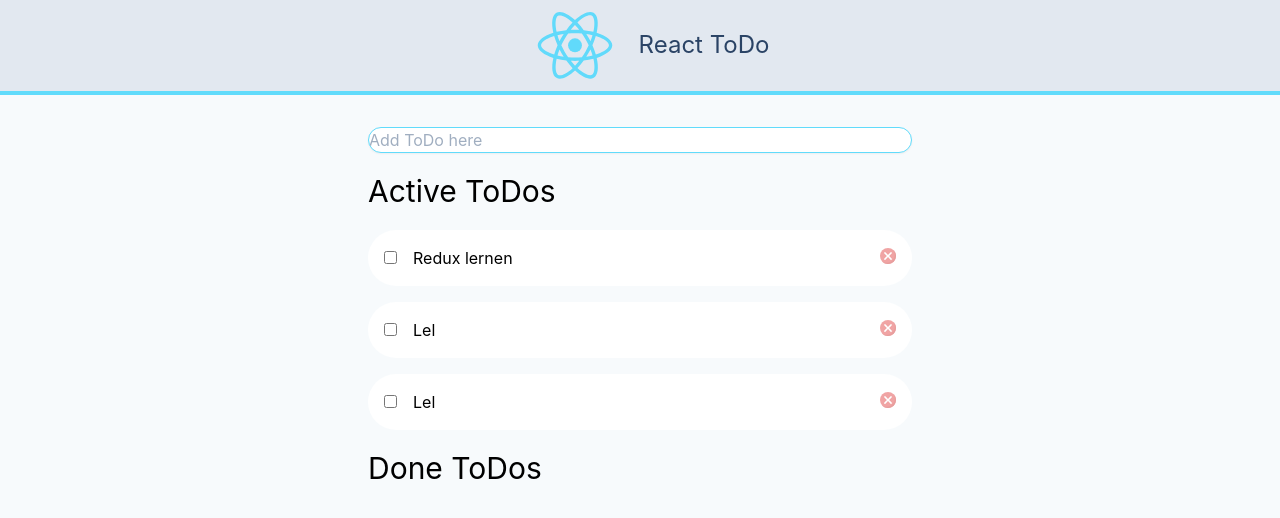
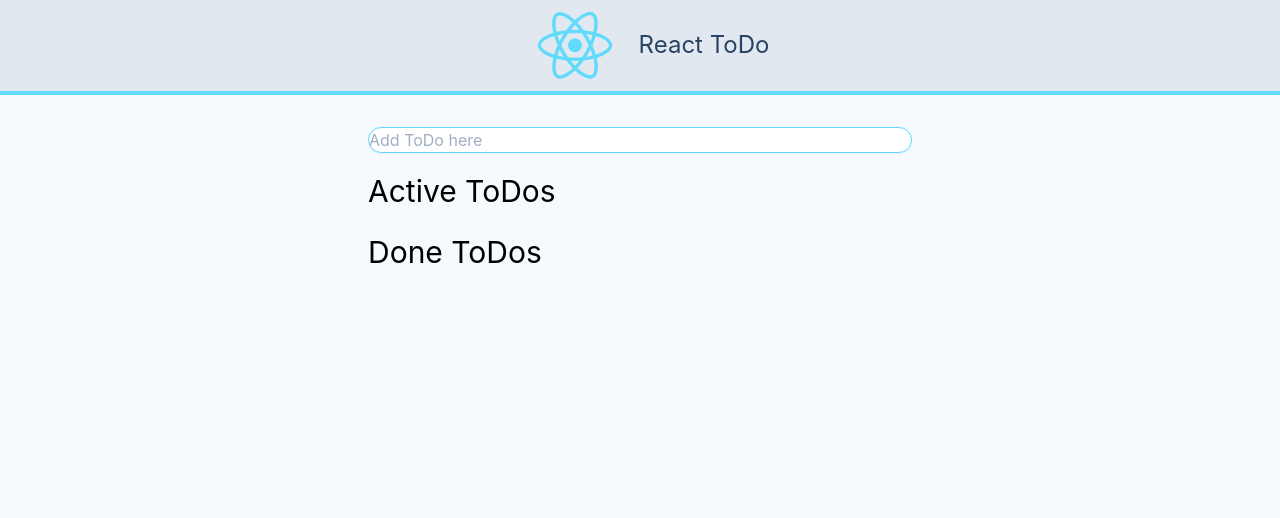
Before and after one commit to BennyDeeDev/react-todo-typescript, a React (Create React App) app: page / in a window 1280 px wide. Shown: the top 518 px of the page. Built offline with nearby package versions, Linux system fonts and the light colour scheme; data requests are answered from the project's data file.

Commit message:
redux poc 🚀

```diff
--- a/db.json
+++ b/db.json
@@ -6,7 +6,7 @@
       "id": 1
     },
     {
-      "title": "Lel",
+      "title": "React Custom Hook schreiben",
       "done": false,
       "id": 2
     },
--- a/package.json
+++ b/package.json
@@ -10,14 +10,17 @@
 		"@types/node": "^12.12.47",
 		"@types/react": "^16.9.41",
 		"@types/react-dom": "^16.9.8",
+		"@types/react-redux": "^7.1.9",
 		"@types/react-router-dom": "^5.1.5",
 		"@types/uuid": "^8.0.0",
 		"axios": "^0.19.2",
 		"json-server": "^0.16.1",
 		"react": "^16.13.1",
 		"react-dom": "^16.13.1",
+		"react-redux": "^7.2.0",
 		"react-router-dom": "^5.2.0",
 		"react-scripts": "3.4.1",
+		"redux": "^4.0.5",
 		"redux-thunk": "^2.3.0",
 		"tailwindcss": "^1.4.6",
 		"typescript": "^3.7.5",
@@ -46,5 +49,8 @@
 			"last 1 firefox version",
 			"last 1 safari version"
 		]
+	},
+	"devDependencies": {
+		"redux-devtools": "^3.5.0"
 	}
 }
--- a/src/App.tsx
+++ b/src/App.jsx
@@ -4,6 +4,7 @@ import ToDoList from "./pages/ToDoList";
 import { Switch, Route } from "react-router-dom";
 import NotFound from "./pages/NotFound";
 import ToDoDetails from "./pages/ToDoDetails";
+import ToDoListContainer from "./containers/ToDoListContainer";
 
 function App() {
 	return (
@@ -13,7 +14,7 @@ function App() {
 			<div className="mx-auto max-w-xl px-4 py-8">
 				<Switch>
 					<Route exact path="/">
-						<ToDoList />
+						<ToDoListContainer />
 					</Route>
 					<Route exact path="/todo/:id">
 						<ToDoDetails />
--- /dev/null
+++ b/src/actions/todo-actions.js
@@ -0,0 +1,9 @@
+export const addToDo = (title, done) => {
+	return {
+		type: "TODO_ADD",
+		payload: {
+			title: title,
+			done: done,
+		},
+	};
+};
--- a/src/components/ToDoItem.tsx
+++ b/src/components/ToDoItem.tsx
@@ -22,7 +22,12 @@ export default function ToDoItem(todo: IToDo) {
 				<div className="ml-4">{todo.title}</div>
 			</Link>
 			<button className="ml-auto">
-				<img className="w-4 pb-1 opacity-50" src={close} alt="" onClick={() => handleDeleteToDo(todo.id)} />
+				<img
+					className="w-4 pb-1 opacity-50 hover:opacity-100 transition ease-in duration-100"
+					src={close}
+					alt=""
+					onClick={() => handleDeleteToDo(todo.id)}
+				/>
 			</button>
 		</div>
 	);
--- /dev/null
+++ b/src/containers/ToDoListContainer.js
@@ -0,0 +1,12 @@
+import { connect } from "react-redux";
+import { addToDo } from "../actions/todo-actions";
+import ToDoList from "../pages/ToDoList";
+
+const mapStateToProps = (todos = []) => ({
+	todos,
+});
+const mapDispatchToProps = {
+	addToDo,
+};
+
+export default connect(mapStateToProps, mapDispatchToProps)(ToDoList);
--- a/src/context/ToDoContext.jsx
+++ b/src/context/ToDoContext.jsx
@@ -9,16 +9,19 @@ const TODO_TOGGLE = "TODO_TOGGLE";
 const TODO_CHANGE = "TODO_CHANGE";
 const TODO_FETCH = "TODO_FETCH";
 
-export const reducer = (todos, action) => {
+export const reducer = (todos = [], action) => {
 	if (action.type === TODO_FETCH) {
 		todos = action.payload;
 	}
 
 	if (action.type === TODO_ADD) {
+		console.log(action.payload);
+		console.log(todos);
 		return [
 			{
 				...action.payload,
 			},
+
 			...todos,
 		];
 	}
@@ -79,7 +82,6 @@ export const ToDoProvider = ({ children }) => {
 	};
 
 	const deleteToDo = (id) => {
-		console.log(id);
 		return ToDoService.deleteToDo(id)
 			.then(() => {
 				dispatch({
@@ -122,7 +124,7 @@ export const ToDoProvider = ({ children }) => {
 	};
 
 	return (
-		<ToDoContext.Provider value={{ todos, fetchToDos, addToDo, deleteToDo, toggleToDo, changeToDo }}>
+		<ToDoContext.Provider value={{ todos, fetchToDos, deleteToDo, toggleToDo, changeToDo }}>
 			{children}
 		</ToDoContext.Provider>
 	);
--- a/src/index.tsx
+++ b/src/index.jsx
@@ -6,13 +6,23 @@ import * as serviceWorker from "./serviceWorker";
 import "./tailwind.generated.css";
 import { BrowserRouter as Router } from "react-router-dom";
 import { ToDoProvider } from "./context/ToDoContext";
+import { composeWithDevTools } from "redux-devtools";
+
+import { Provider } from "react-redux";
+
+import { createStore } from "redux";
+import { reducer } from "./context/ToDoContext";
+
+const store = createStore(reducer);
 
 ReactDOM.render(
 	<React.StrictMode>
 		<Router>
-			<ToDoProvider>
-				<App />
-			</ToDoProvider>
+			<Provider store={store}>
+				<ToDoProvider>
+					<App />
+				</ToDoProvider>
+			</Provider>
 		</Router>
 	</React.StrictMode>,
 	document.getElementById("root")
--- a/src/pages/ToDoList.jsx
+++ b/src/pages/ToDoList.jsx
@@ -4,17 +4,18 @@ import ToDoItem from "../components/ToDoItem";
 import IToDo from "../models/IToDo";
 import { ToDoContext } from "../context/ToDoContext";
 
-export default function ToDoList() {
-	const { todos, addToDo, fetchToDos } = useContext(ToDoContext);
+export default function ToDoList({ addToDo, todos }) {
+	const { fetchToDos } = useContext(ToDoContext);
 	const [title, setTitle] = useState("");
 
 	useEffect(() => {
 		fetchToDos();
 	}, []);
 
+	//TODO: create Custom Hook for Input on KeyDown
 	const handleKeyDown = (e) => {
 		if (e.key === "Enter") {
-			addToDo({ title, done: false });
+			addToDo(title, false);
 		}
 	};
 
@@ -26,7 +27,6 @@ export default function ToDoList() {
 		return todos.filter((todo) => todo.done);
 	};
 
-	//TODO: create Custom Hook for Input on KeyDown
 	return (
 		<React.Fragment>
 			<div className="">
```
Also changed, not shown: src/hooks/useOnEnter.jsx (added), 1 other file (tests, documents, lock files or other folders).
